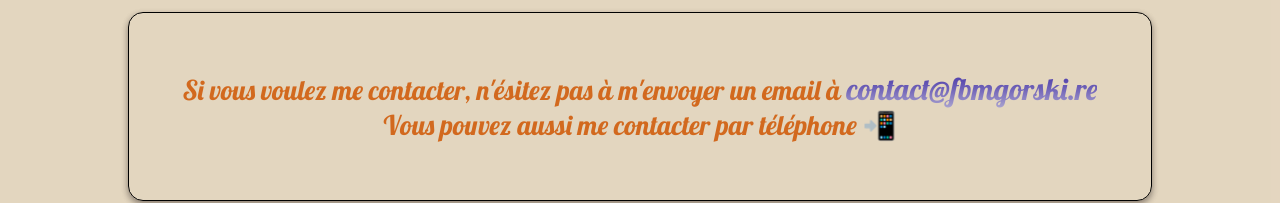
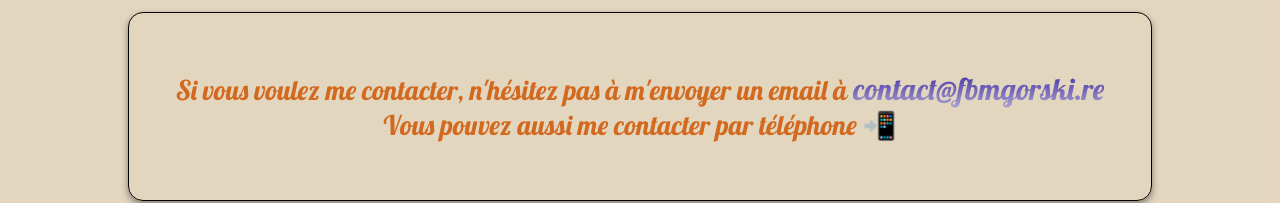
Before and after one commit to Florent-Gorski/monPortfolio, a plain HTML site: page Projet.html in a window 1280 px wide. Shown: the part 2309-2512 px from the top of the page. Drawn offline with Linux system fonts and the light colour scheme.

Commit message:
correction faute d'othographe

```diff
--- a/Projet.html
+++ b/Projet.html
@@ -85,7 +85,7 @@
                 <div id="contact">
                     <!-- DESCRIPTION -->
                     <p>
-                        Si vous voulez me contacter, n'ésitez pas à m'envoyer un email à
+                        Si vous voulez me contacter, n'hésitez pas à m'envoyer un email à
                         <a id="link" href="mailto:contact@fbmgorski.re"><span
                                 class="grad">contact@fbmgorski.re</span></a><br>
                         Vous pouvez aussi me contacter par téléphone <a href="tel:+262692470788">📲</a>
```
Also changed, not shown: index.html (+1 -1 lines).
